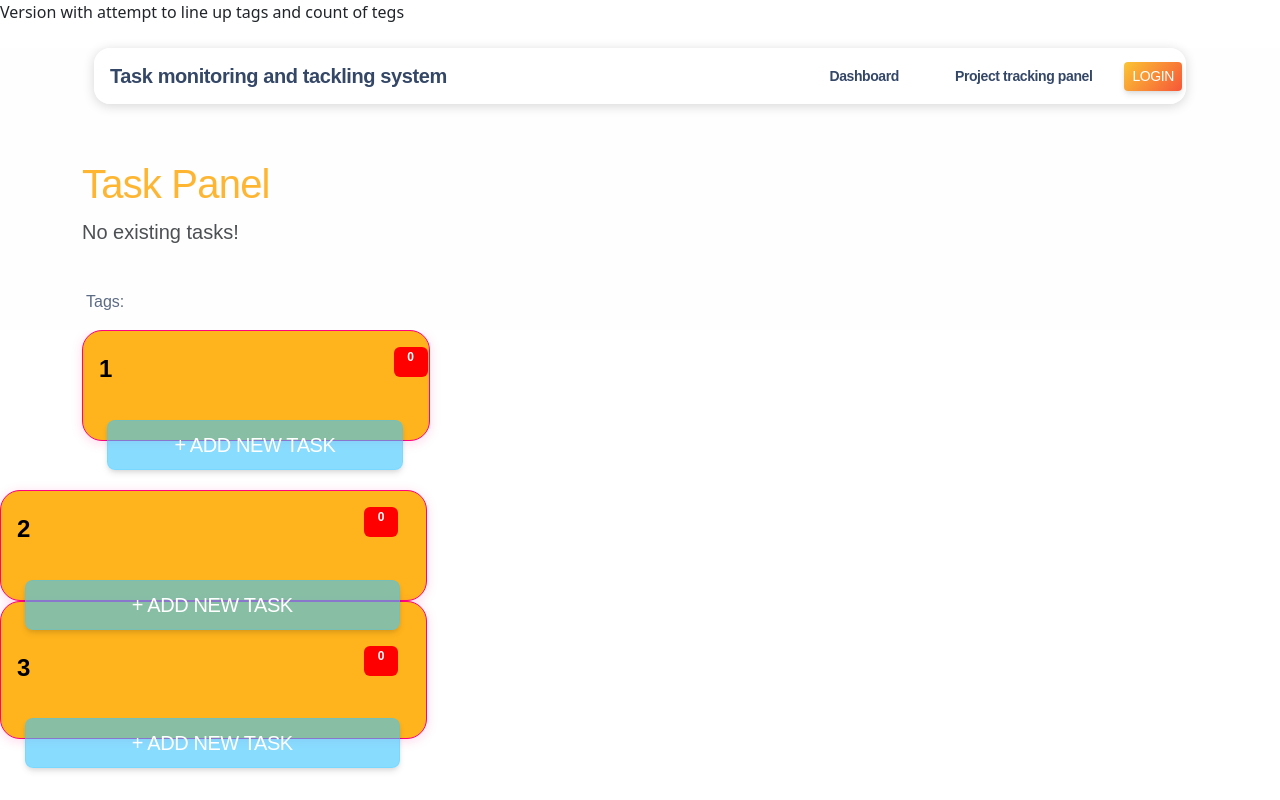
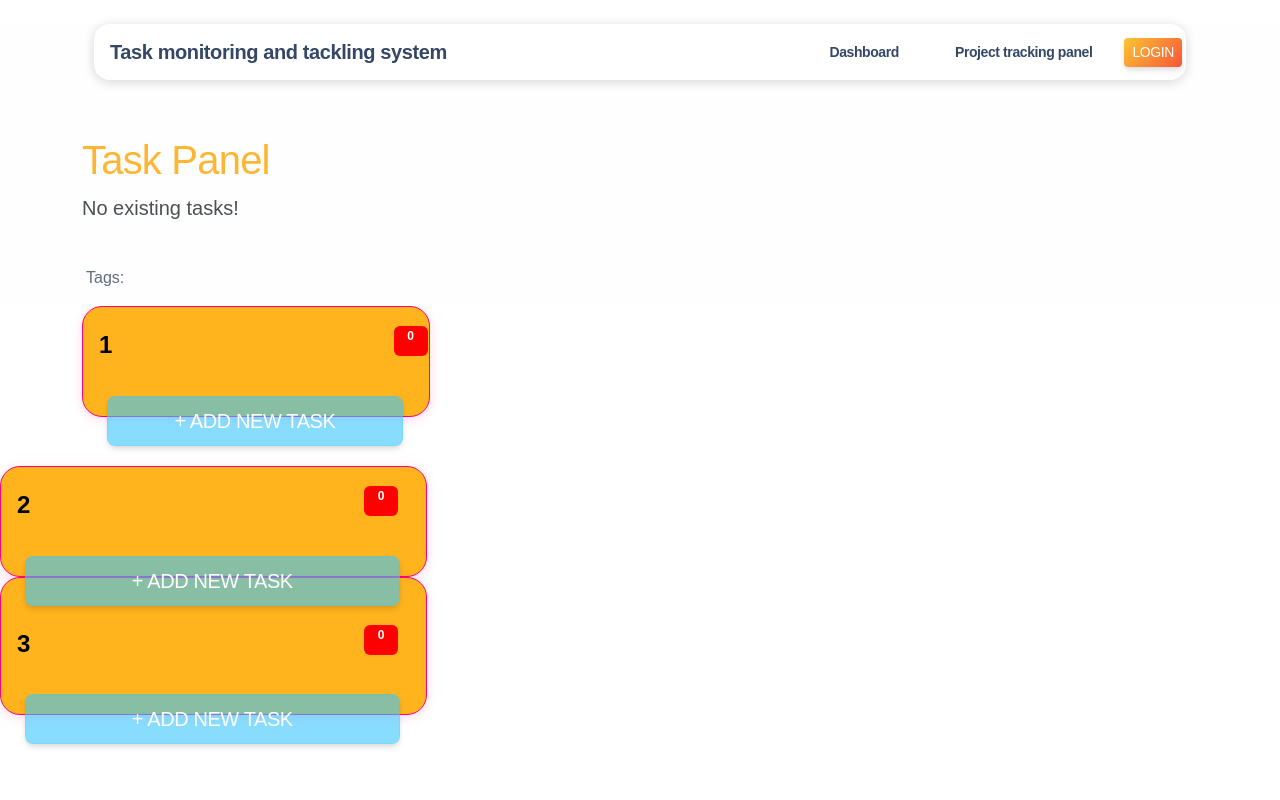
Before and after one commit to callogan/probationary_project, a Django app: page /task_panel/ in a window 1280 px wide. Run offline with Django 4.2, Linux system fonts and the light colour scheme; data that the repository does not hold is empty; parts of the project's set-up code (start-up, migrations or seed data) failed here and were passed over; some libraries are stand-ins or nearby versions.

Commit message:
Change settings and task panel template

```diff
--- a/core/settings.py
+++ b/core/settings.py
@@ -50,7 +50,6 @@ INSTALLED_APPS = [
 MIDDLEWARE = [
     "django.middleware.security.SecurityMiddleware",
     "debug_toolbar.middleware.DebugToolbarMiddleware",
-    "whitenoise.middleware.WhiteNoiseMiddleware",
     "django.contrib.sessions.middleware.SessionMiddleware",
     "django.middleware.common.CommonMiddleware",
     "django.middleware.csrf.CsrfViewMiddleware",
--- a/templates/workflow_organizer/task_panel.html
+++ b/templates/workflow_organizer/task_panel.html
@@ -1,4 +1,3 @@
-Version with attempt to line up tags and count of tegs
 {% extends "base.html" %}
 {% load static %}
 
```
